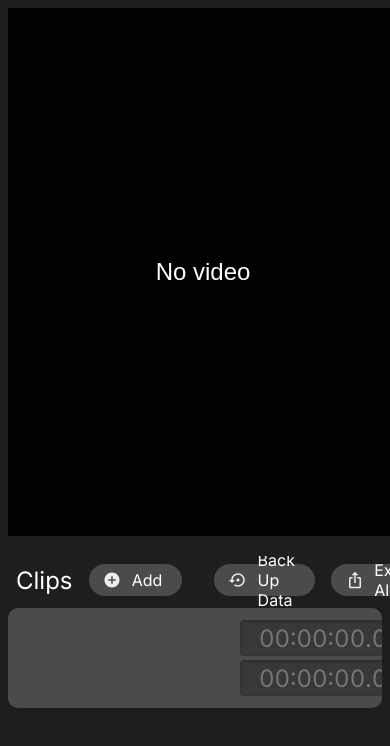
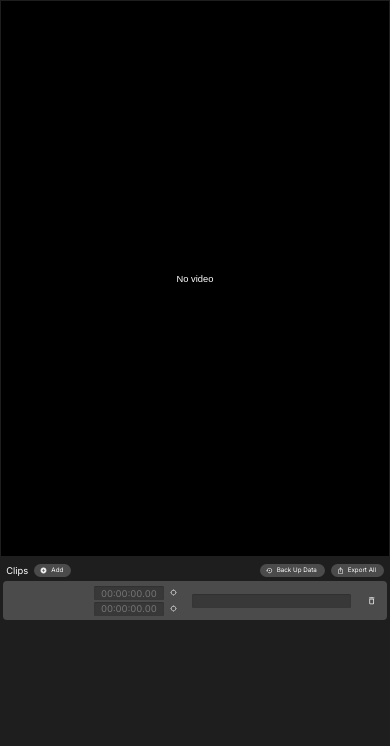
Before and after one commit to szhu/ClipVideo, a React (Vite) app: page / in a window 390 px wide. Both pictures are taken after a click on the link "Add". Shown: the top 746 px of the page. Built offline with nearby package versions, Linux system fonts and the light colour scheme.

Commit message:
Fix layout on mobile

```diff
--- a/src/debug/ComponentList.tsx
+++ b/src/debug/ComponentList.tsx
@@ -67,10 +67,10 @@ const ComponentList: React.FC = () => {
       <ComponentSet>
         <legend>Seconds Input</legend>
 
-        <SecondsInput defaultValue="1" />
+        <SecondsInput defaultValue="1" onChangeValue={() => undefined} />
 
         <TextButton level="3" shape="long" showShape="always">
-          <SecondsInput defaultValue="1" />
+          <SecondsInput defaultValue="1" onChangeValue={() => undefined} />
         </TextButton>
       </ComponentSet>
 
--- a/src/debug/ComponentSet.tsx
+++ b/src/debug/ComponentSet.tsx
@@ -11,7 +11,7 @@ export default styled.fieldset`
   gap: 16px;
 
   border: 1px dotted #9747ff;
-  border-radius: 5px;
+  border-radius: 1rem;
 
   > legend {
     font: 10px "Inter", sans-serif;
--- a/src/index.html
+++ b/src/index.html
@@ -2,22 +2,24 @@
 <html>
   <head>
     <meta charset="utf-8" />
-    <meta name="viewport" content="width=device-width, initial-scale=1" />
+    <meta name="viewport" content="width=device-width, initial-scale=1, maximum-scale=1" />
     <title>Clip Video</title>
     <link rel="preconnect" href="https://fonts.googleapis.com" />
     <link rel="preconnect" href="https://fonts.gstatic.com" crossorigin />
-    <link
-      href="https://fonts.googleapis.com/css2?family=Inter&display=swap"
-      rel="stylesheet"
-    />
+    <link href="https://fonts.googleapis.com/css2?family=Inter&display=swap" rel="stylesheet" />
     <style>
+      :root {
+        font-size: 1px;
+        --max-width: 1000;
+        font-size: clamp(0.1px, 100vw / var(--max-width), 1.2px);
+      }
       html {
         background: #1e1e1e;
         color: white;
-        font: 16px "Inter", sans-serif;
       }
       body {
         margin: 0;
+        font: 16rem "Inter", sans-serif;
       }
     </style>
   </head>
--- a/src/ui/App.tsx
+++ b/src/ui/App.tsx
@@ -185,40 +185,54 @@ export function App() {
           overflow: hidden;
           display: flex;
           flex-flow: column;
+          gap: 12rem;
+        `}
+      >
+        <div
+          className={css`
+            label: -Top;
+
+            height: 0;
+            flex: 3 0 0;
+            overflow: hidden;
+
+            display: flex;
+            flex-flow: row;
+            align-items: stretch;
+          `}
+        >
+          <div
+            className={css`
+              display: ${video?.src ? "contents" : "none"};
+            `}
+          >
+            <div
+              className={css`
+                label: -Spacer;
+                flex: 1 0 0;
+              `}
+            />
+            <div
+              className={css`
+                label: -Top-Left;
+
+                overflow-y: auto;
+                flex: 1 0 340rem;
+
+                display: ${video?.src ? "flex" : "none"};
+                flex-flow: column;
+                align-items: center;
+
+                padding: 10rem 0;
                 gap: 12px;
               `}
             >
               <div
                 className={css`
-            height: 0;
-            flex: 2 1 0;
-            overflow-x: auto;
-
-            display: flex;
-            flex-flow: row;
-            align-items: center;
-          `}
-        >
-          <div
-            className={css`
+                  label: -Spacer;
                   flex: 1 0 0;
                 `}
               />
-          <div
-            className={css`
-              width: 280px;
-              flex-shrink: 0;
-
-              max-height: 520px;
-              height: 100%;
-              box-sizing: border-box;
-
-              display: ${video?.src ? "flex" : "none"};
-              flex-flow: column;
-              align-items: center;
-              gap: 12px;
-            `}
-          >
               <TextInput
                 type="text"
                 level="2"
@@ -243,7 +257,7 @@ export function App() {
                   display: flex;
                   flex-flow: row;
                   align-items: center;
-                gap: 4px;
+                  gap: 4rem;
                 `}
               >
                 <IconButton
@@ -291,7 +305,7 @@ export function App() {
 
               <div
                 className={css`
-                flex: 1 0 0;
+                  flex: 0.3 0 0;
                 `}
               />
 
@@ -303,7 +317,7 @@ export function App() {
                       display: flex;
                       flex-flow: row;
                       align-items: center;
-                    gap: 16px;
+                      gap: 16rem;
                     `}
                   >
                     <IconButton
@@ -338,7 +352,7 @@ export function App() {
 
               <div
                 className={css`
-                flex: 1 0 0;
+                  flex: 0.3 0 0;
                 `}
               />
 
@@ -346,7 +360,7 @@ export function App() {
                 className={css`
                   display: flex;
                   flex-flow: row wrap;
-                max-width: 240px;
+                  max-width: 240rem;
 
                   > * {
                     width: 25%;
@@ -374,44 +388,73 @@ export function App() {
                   ),
                 )}
               </div>
+              <div
+                className={css`
+                  label: -Spacer;
+                  flex: 1 0 0;
+                `}
+              />
             </div>
 
             <div
               className={css`
-              flex: 0 0.1 0;
+                label: -Top-Right;
 
-              align-self: stretch;
-
-              padding: 4px;
+                padding: 8rem;
                 display: flex;
                 flex-flow: column;
                 align-items: stretch;
                 justify-content: stretch;
               `}
             >
-            {video?.src ? null : (
+              <video
+                ref={forceRender}
+                controls={!isVideoPlaying}
+                playsInline
+                className={css`
+                  height: 100%;
+                  width: 100%;
+
+                  background: black;
+                  border-radius: 8rem;
+
+                  /* flex: 1 0 0; */
+                  /* height: 100%; */
+                  /* max-height: 100%; */
+
+                  display: ${video?.src ? "block" : "none"};
+                `}
+              />
+            </div>
+
+            <div
+              className={css`
+                label: -Spacer;
+                flex: 1 0 0;
+              `}
+            />
+          </div>
+
+          {!video?.src && (
             <input
               type="file"
               accept="video/*"
               className={css`
                 height: 100%;
-                  width: 100vw;
                 flex: 1 0 0;
-                  border: 4px solid transparent;
+                border: 4rem solid transparent;
 
                 & {
                   position: relative;
                   cursor: pointer;
                 }
 
-                  /* When dragged over */
-
                 &::after {
                   display: flex;
                   flex-direction: column;
                   justify-content: center;
                   text-align: center;
-                    font-size: 24px;
+                  font-size: 24rem;
                   content: "No video";
                   position: absolute;
                   top: 0;
@@ -420,7 +463,7 @@ export function App() {
                   bottom: 0;
                   color: white;
                   background: black;
-                    border: 1px solid black;
+                  border: 1rem solid black;
                 }
 
                 &:active {
@@ -431,54 +474,33 @@ export function App() {
                 if (e.currentTarget.files === null) return;
 
                 let file = e.currentTarget.files[0];
-                  let video = document.querySelector(
-                    "video",
-                  ) as HTMLVideoElement;
+                let video = document.querySelector("video") as HTMLVideoElement;
                 video.src = URL.createObjectURL(file);
                 setVideoName(file.name);
               }}
             />
           )}
-            <video
-              ref={forceRender}
-              controls={!isVideoPlaying}
-              className={css`
-                background: black;
-                border-radius: 8px;
-
-                flex: 1 0 0;
-                /* width: 100%; */
-                height: 100%;
-
-                display: ${video?.src ? "block" : "none"};
-              `}
-            />
         </div>
 
         <div
           className={css`
-              flex: 1 0 0;
-            `}
-          />
-        </div>
+            label: -Bottom;
 
-        <div
-          className={css`
-            padding: 8px;
+            height: 0;
+            flex: 1 0 250rem;
+
+            box-sizing: border-box;
+            margin: 0 auto;
+            width: 1400rem;
+            max-width: 100%;
 
             display: flex;
             flex-flow: column;
             align-items: stretch;
 
-            margin: 0 auto;
-            box-sizing: border-box;
-            width: 1400px;
-            max-width: 100%;
+            padding: 8rem;
+            gap: 12rem;
 
-            flex: 1 0 0;
-            min-height: 250px;
-
-            gap: 12px;
             overflow: hidden;
           `}
         >
@@ -486,8 +508,8 @@ export function App() {
             className={css`
               display: flex;
               flex-flow: row;
-              padding: 0 8px;
-              gap: 16px;
+              padding: 0 8rem;
+              gap: 16rem;
               align-items: center;
             `}
           >
@@ -550,7 +572,7 @@ export function App() {
               flex-flow: column;
               align-items: stretch;
 
-              gap: 12px;
+              gap: 12rem;
               overflow-y: auto;
             `}
           >
--- a/src/ui/ButtonStyle.tsx
+++ b/src/ui/ButtonStyle.tsx
@@ -1,17 +1,17 @@
 import { css } from "@emotion/react";
 
 const OuterSizeByLevel = {
-  1: "72px",
-  2: "56px",
-  3: "44px",
-  4: "32px",
+  1: "72rem",
+  2: "56rem",
+  3: "44rem",
+  4: "32rem",
 };
 
 const InnerSizeByLevel = {
-  1: "40px",
-  2: "32px",
-  3: "24px",
-  4: "18px",
+  1: "40rem",
+  2: "32rem",
+  3: "24rem",
+  4: "18rem",
 };
 
 interface ButtonProps {
@@ -30,9 +30,9 @@ export function ButtonStyle(props: ButtonProps) {
     justify-content: center;
     align-items: center;
 
-    padding: ${props.shape === "long" ? "0 20px" : "0px"};
+    padding: ${props.shape === "long" ? "0 20rem" : "0"};
 
-    gap: 16px;
+    gap: 16rem;
 
     cursor: pointer;
     user-select: none;
@@ -49,24 +49,21 @@ export function ButtonStyle(props: ButtonProps) {
       background-color: ${props.showShape === "always"
         ? "rgba(255, 255, 255, 0.2)"
         : "transparent"};
-      background-color: ${props.showShape === "always"
-        ? "box-shadow: 0px 0px 3px rgba(0, 0, 0, 0.25);"
-        : "transparent"};
     }
 
     &:hover {
       background-color: rgba(255, 255, 255, 0.2);
-      box-shadow: 0px 0px 3px rgba(0, 0, 0, 0.25);
+      box-shadow: 0 0 3rem rgba(0, 0, 0, 0.25);
     }
 
     &:active {
       background-color: rgba(255, 255, 255, 0.4);
-      box-shadow: 0px 0px 3px rgba(0, 0, 0, 0.25);
+      box-shadow: 0 0 3rem rgba(0, 0, 0, 0.25);
     }
 
     &:focus {
       outline: none;
-      box-shadow: 0px 0px 4px 4px rgba(255, 255, 255, 0.5);
+      box-shadow: 0 0 4rem 4rem rgba(255, 255, 255, 0.5);
     }
 
     > svg {
--- a/src/ui/Clip.tsx
+++ b/src/ui/Clip.tsx
@@ -32,18 +32,18 @@ const Clip: React.FC<{
         display: flex;
         flex-flow: row;
         align-items: center;
-        padding: 0px 16px;
-        gap: 32px;
+        padding: 0 16rem;
+        gap: 32rem;
 
-        height: 100px;
+        height: 100rem;
         background: rgba(255, 255, 255, 0.2);
-        border-radius: 10px;
+        border-radius: 10rem;
 
         box-sizing: border-box;
         width: 100%;
 
         box-shadow: ${props.checked &&
-        "inset 0px 0px 60px 0px rgba(255, 255, 255, 0.4)"};
+        "inset 0 0 60rem 0 rgba(255, 255, 255, 0.4)"};
 
         outline: none;
       `}
@@ -102,7 +102,7 @@ const Clip: React.FC<{
           display: flex;
           flex-flow: column;
           align-items: center;
-          gap: 4px;
+          gap: 4rem;
         `}
       >
         {(["start", "end"] as const).map((key) => (
@@ -112,8 +112,8 @@ const Clip: React.FC<{
               display: flex;
               flex-direction: row;
               align-items: center;
-              padding: 0px;
-              gap: 8px;
+              padding: 0;
+              gap: 8rem;
             `}
           >
             <TextField
--- a/src/ui/TextInput.tsx
+++ b/src/ui/TextInput.tsx
@@ -2,9 +2,9 @@ import styled from "@emotion/styled";
 import { FontSizeByLevel } from "./TextSpan";
 
 const OuterSizeByLevel = {
-  2: "56px",
-  3: "36px",
-  4: "24px",
+  2: "56rem",
+  3: "36rem",
+  4: "24rem",
 };
 
 export default styled.input<{
@@ -14,8 +14,8 @@ export default styled.input<{
 }>`
   box-sizing: border-box;
   width: ${(props) => props.width ?? "100%"};
-  padding: 0px 1ch;
-  gap: 10px;
+  padding: 0 1ch;
+  gap: 10rem;
 
   height: ${(props) => OuterSizeByLevel[props.level]};
 
@@ -25,15 +25,15 @@ export default styled.input<{
 
   background: rgba(0, 0, 0, 0.25);
   color: white;
-  box-shadow: inset 0px 1px 3px rgba(0, 0, 0, 0.25);
+  box-shadow: inset 0 1rem 3rem rgba(0, 0, 0, 0.25);
 
   font-size: ${(props) => FontSizeByLevel[props.level]};
   text-align: ${(props) => props.align ?? "center"};
 
-  border-radius: 4px;
+  border-radius: 4rem;
 
   &:focus {
     outline: none;
-    box-shadow: 0px 0px 4px 4px rgba(255, 255, 255, 0.5);
+    box-shadow: 0 0 4rem 4rem rgba(255, 255, 255, 0.5);
   }
 `;
--- a/src/ui/TextSpan.tsx
+++ b/src/ui/TextSpan.tsx
@@ -1,9 +1,9 @@
 import styled from "@emotion/styled";
 
 export const FontSizeByLevel = {
-  2: "36px",
-  3: "24px",
-  4: "12px",
+  2: "36rem",
+  3: "24rem",
+  4: "12rem",
 };
 
 export default styled.span<{
```
Also changed, not shown: .prettierrc.json. Lines whose indentation alone changed are shown as unchanged.
